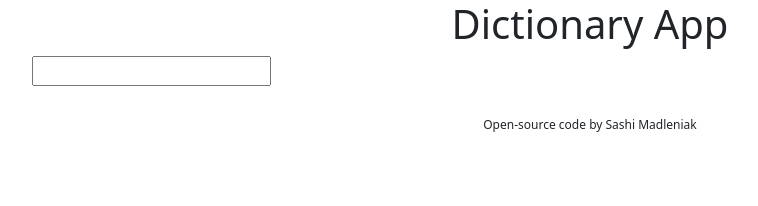
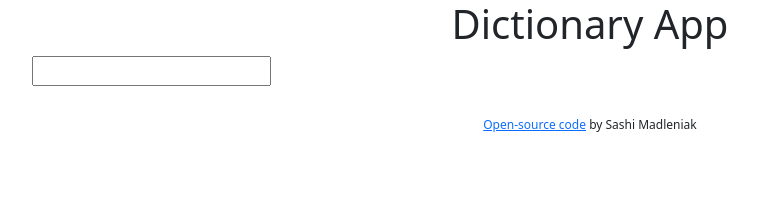
Before and after one commit to SashiMad/DictionaryApp-React, a React (Create React App) app: page / in a window 1280 px wide. Shown: the top 206 px of the page, without its empty margins (50-808 px from the left). Built offline with nearby package versions, Linux system fonts and the light colour scheme.

Commit message:
Added GitHub link, limited output to first definition/example

```diff
--- a/src/App.js
+++ b/src/App.js
@@ -13,7 +13,14 @@ export default function App() {
           <Dictionary />
         </main>
         <footer className="App-footer">
-          Open-source code by Sashi Madleniak
+          <a
+            href="https://github.com/SashiMad/DictionaryApp-React"
+            target="_blank"
+            rel="noopener noreferrer"
+          >
+            Open-source code
+          </a>{" "}
+          by Sashi Madleniak
         </footer>
       </div>
     </div>
--- a/src/Meaning.js
+++ b/src/Meaning.js
@@ -4,17 +4,8 @@ export default function Meaning(props) {
   return (
     <div className="Meaning">
       <h3>{props.meaning.partOfSpeech}</h3>
-      {props.meaning.definitions.map(function(definition, index) {
-        return (
-          <div key={index}>
-            <p>
-              {definition.definition}
-              <br />
-              <em>{definition.example}</em>
-            </p>
-          </div>
-        );
-      })}
+      <p>{props.meaning.definitions[0].definition}</p>
+      <p>{props.meaning.definitions[0].example}</p>
     </div>
   );
 }
```
